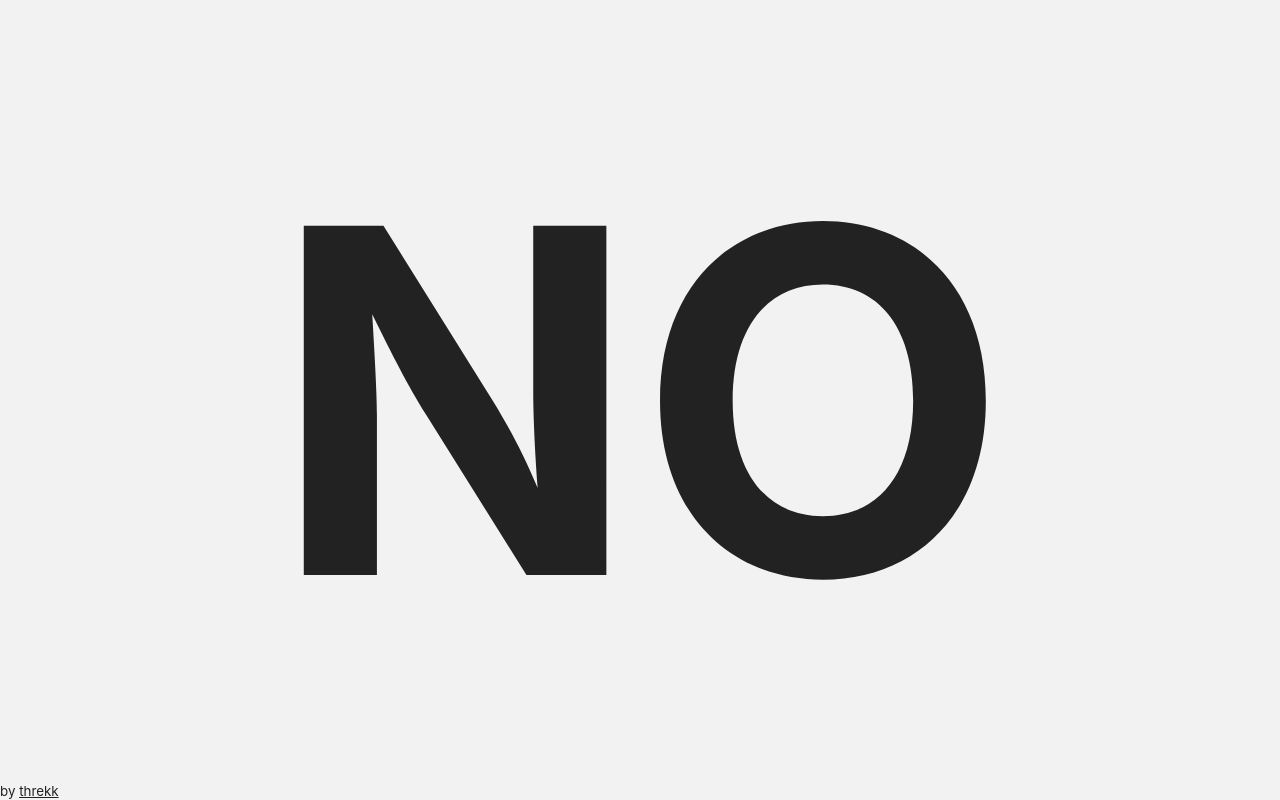
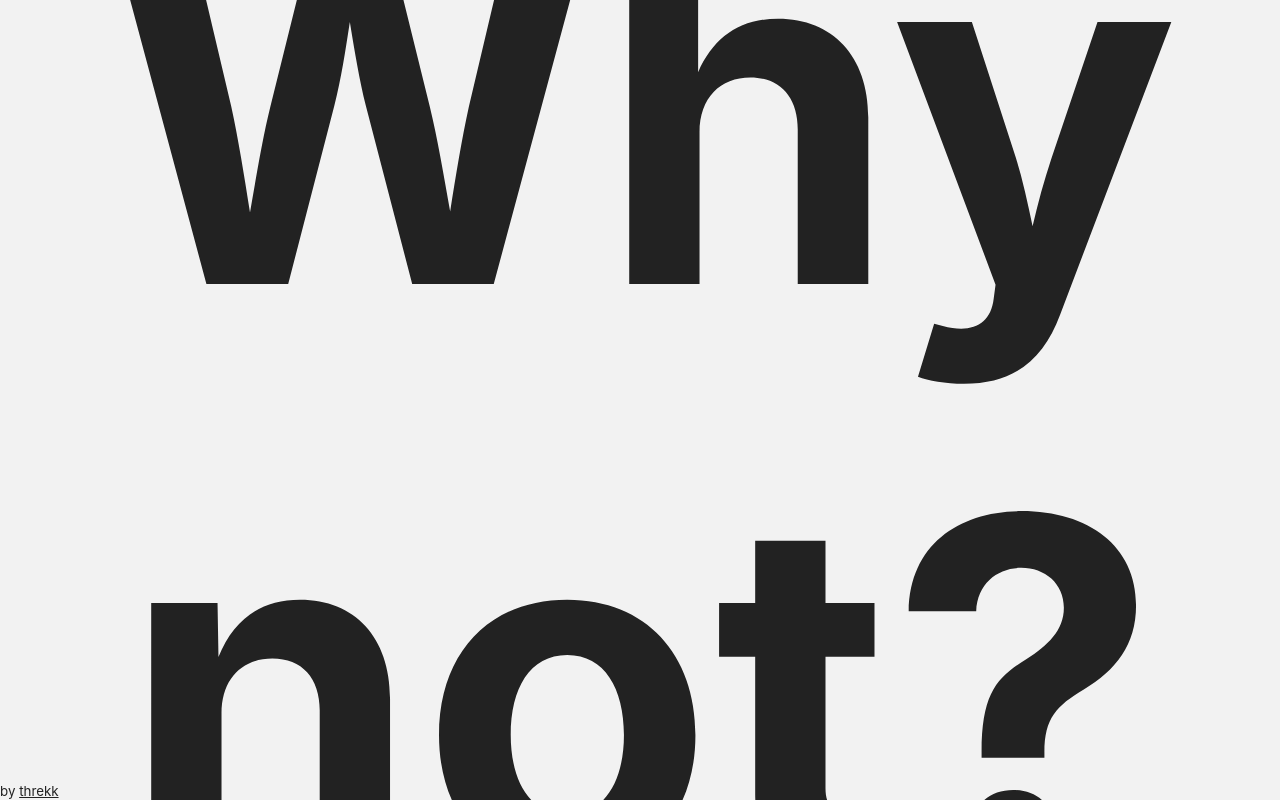
Before and after one commit to threkk/pineapplepizzaisthe.best, a plain HTML site: page index.html in a window 1280 px wide. Drawn offline with Linux system fonts and the light colour scheme.

Commit message:
Update index.html

```diff
--- a/index.html
+++ b/index.html
@@ -97,7 +97,7 @@
   </head>
   <body>
     <main>
-      <h1 title="dude, wtf">NO</h1>
+      <h1 title="dude, wtf">Why not?</h1>
     </main>
     <div id="author">
       <small>by <a href="https://threkk.com">threkk</a></small>
```
